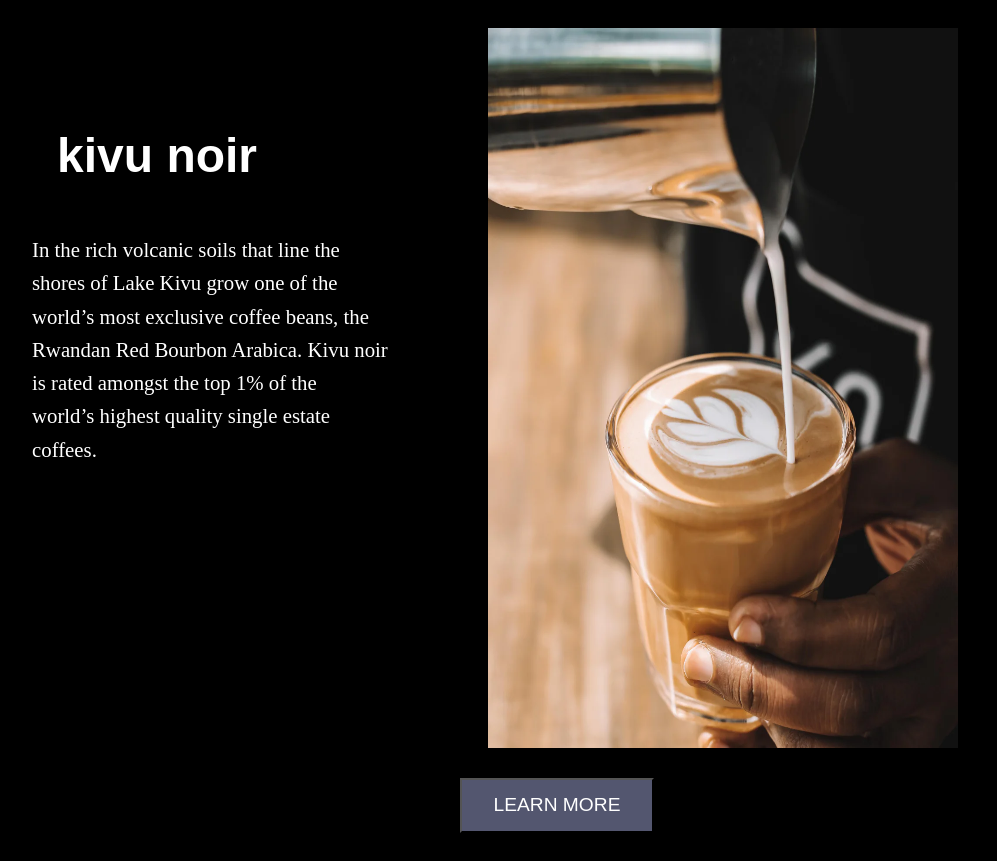
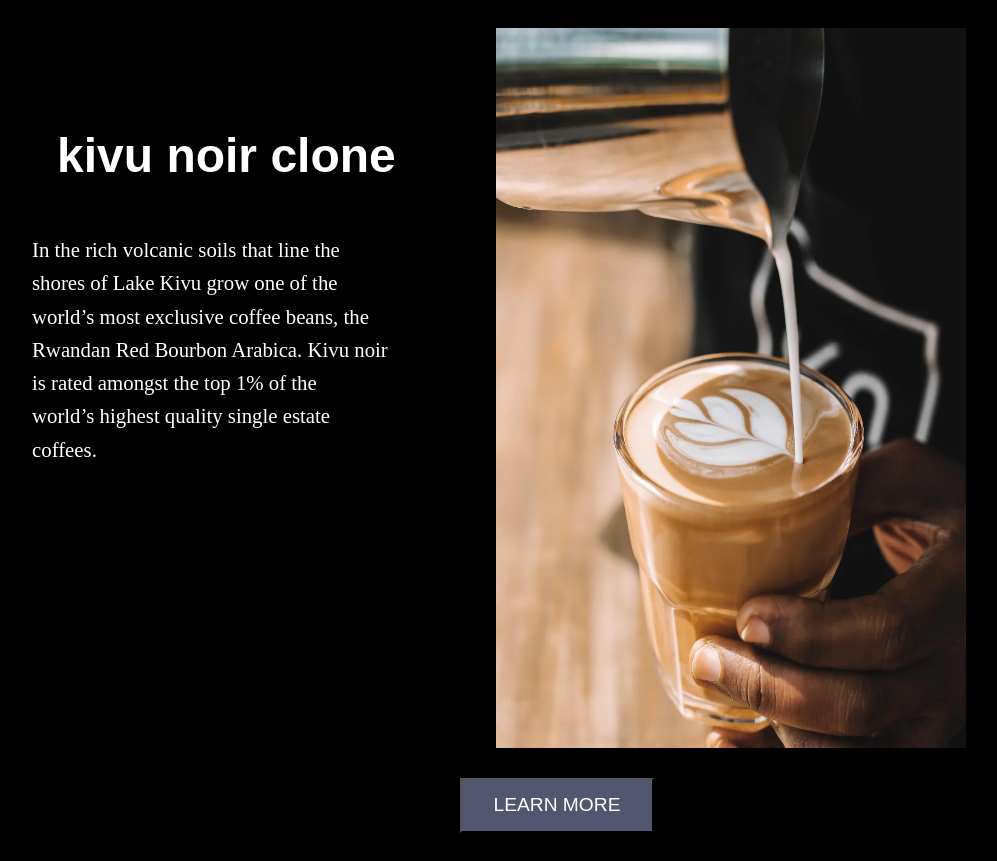
Before and after one commit to hoodedhacker-max/kivu-clone, a plain HTML site: page index.html in a window 1280 px wide. Shown: the part 802-1663 px from the top of the page, without its empty margins (83-1080 px from the left). Drawn offline with Linux system fonts and the light colour scheme.

Commit message:
Added clone to the title Kivu Noir

```diff
--- a/index.html
+++ b/index.html
@@ -16,7 +16,7 @@
     </div>
     <div class="secondpage">
         <div class="text">
-            <h1> kivu noir</h1>
+            <h1> kivu noir clone</h1>
             <p>In the rich volcanic soils that line the<br> shores of Lake Kivu grow one of the<br> world’s most
                 exclusive
                 coffee beans, the<br> Rwandan Red Bourbon Arabica. Kivu noir<br> is rated amongst the top 1% of the<br>
```
